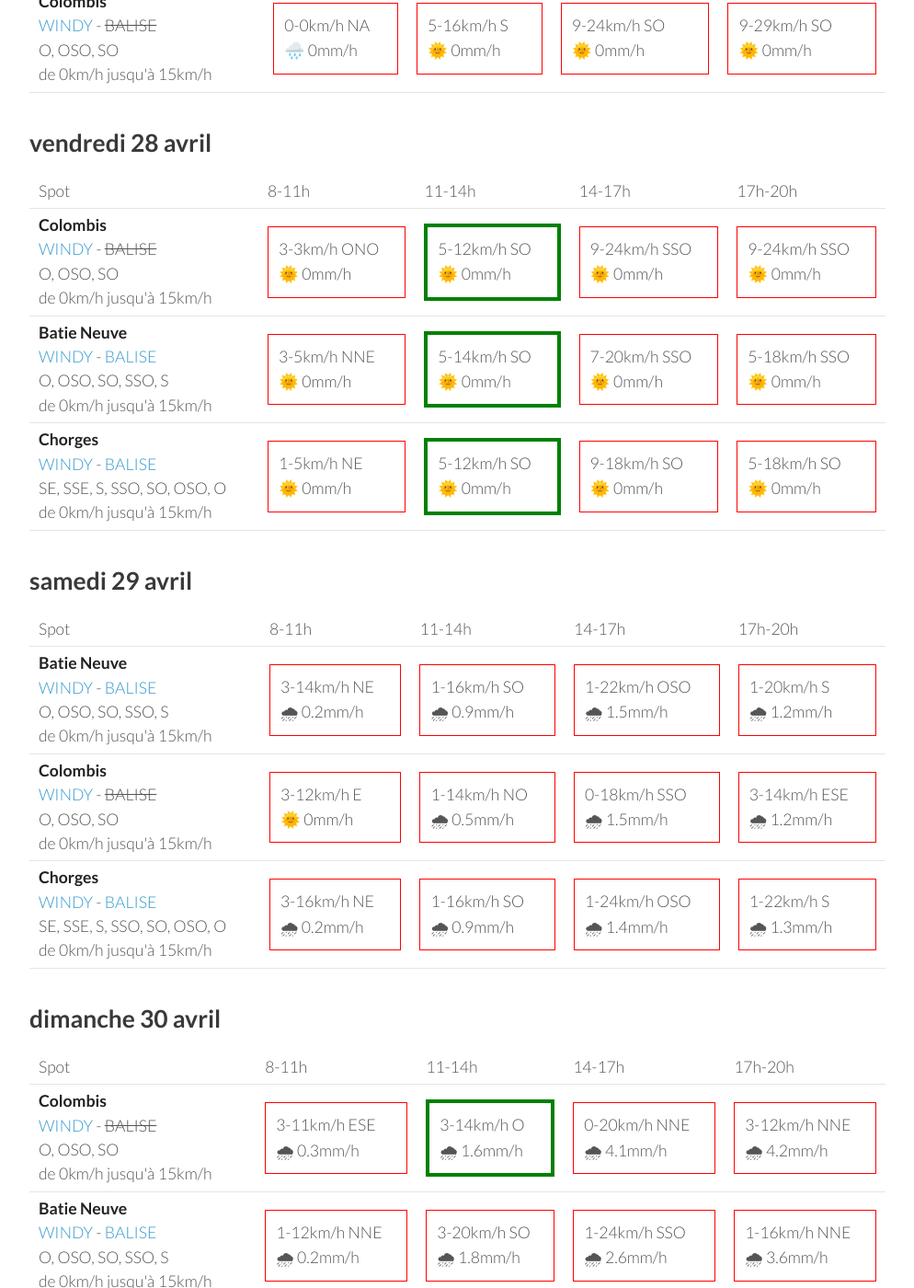
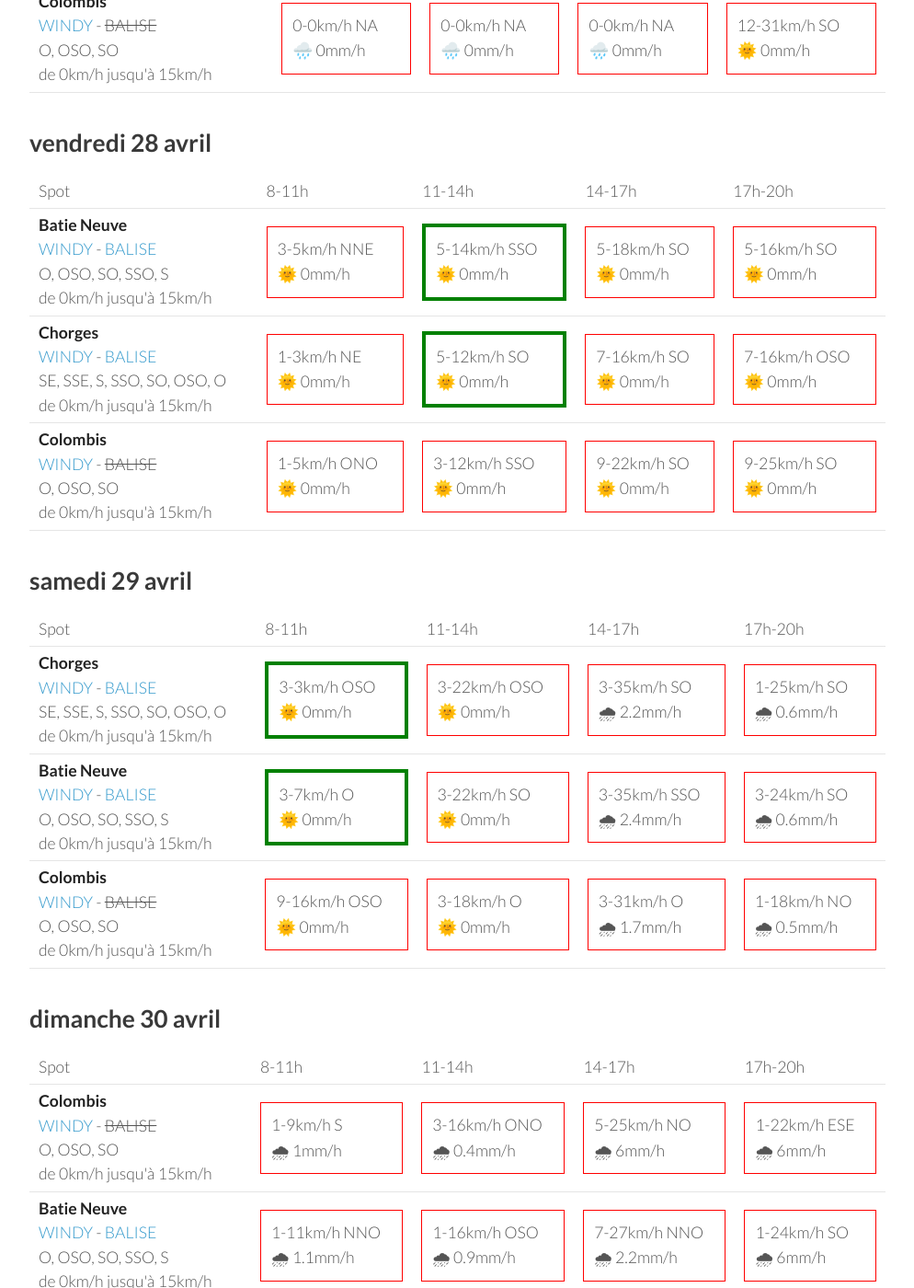
Before and after one commit to parapente-dans-le-nord/parapente-dans-le-nord.github.io, a Jekyll site: the page built from serre_poncon.markdown, in a window 1280 px wide and 1400 px high, scrolled down 616 px. Shown: the whole window at 92% size, without its empty margins (26-1020 px from the left). Built offline with Jekyll 4.4.1, drawn with Linux system fonts in a browser that asks for light colours; some of the changed text lies outside the part shown.

Commit message:
update index.markdown

```diff
--- a/serre_poncon.markdown
+++ b/serre_poncon.markdown
@@ -25,27 +25,27 @@ page mise à jour le jeudi 27 avril 17:31
         <td><strong>Batie Neuve</strong><br><a href="https://windy.com/44.584/6.236?44.559,6.262,10,m:eTtagly">WINDY</a> - <span class=""><a href="https://www.openwindmap.org/PP554">BALISE</a> </span><br> <span class="vent-favorable">O, OSO, SO, SSO, S</span><br><span class="force-vent">de 0km/h jusqu'à 15km/h</span> </td>
 
             <td><div class="not-flyable"><p>0-0km/h NA</p><p>🌧️ 0mm/h</p></div></td>
-            <td><div class="flyable"><p>5-14km/h S</p><p>🌞 0mm/h</p></div></td>
-            <td><div class="not-flyable"><p>7-24km/h SO</p><p>🌞 0mm/h</p></div></td>
-            <td><div class="not-flyable"><p>9-20km/h OSO</p><p>🌞 0mm/h</p></div></td>
+            <td><div class="not-flyable"><p>0-0km/h NA</p><p>🌧️ 0mm/h</p></div></td>
+            <td><div class="not-flyable"><p>0-0km/h NA</p><p>🌧️ 0mm/h</p></div></td>
+            <td><div class="not-flyable"><p>9-27km/h O</p><p>🌞 0mm/h</p></div></td>
 
     </tr>
 <tr>
         <td><strong>Chorges</strong><br><a href="https://windy.com/44.578/6.280?44.559,6.262,10">WINDY</a> - <span class=""><a href="https://www.openwindmap.org/PP554">BALISE</a> </span><br> <span class="vent-favorable">SE, SSE, S, SSO, SO, OSO, O</span><br><span class="force-vent">de 0km/h jusqu'à 15km/h</span> </td>
 
             <td><div class="not-flyable"><p>0-0km/h NA</p><p>🌧️ 0mm/h</p></div></td>
-            <td><div class="flyable"><p>5-12km/h S</p><p>🌞 0mm/h</p></div></td>
-            <td><div class="not-flyable"><p>7-22km/h OSO</p><p>🌞 0mm/h</p></div></td>
-            <td><div class="not-flyable"><p>7-16km/h SO</p><p>🌞 0mm/h</p></div></td>
+            <td><div class="not-flyable"><p>0-0km/h NA</p><p>🌧️ 0mm/h</p></div></td>
+            <td><div class="not-flyable"><p>0-0km/h NA</p><p>🌧️ 0mm/h</p></div></td>
+            <td><div class="not-flyable"><p>9-24km/h SO</p><p>🌞 0mm/h</p></div></td>
 
     </tr>
 <tr>
         <td><strong>Colombis</strong><br><a href="https://windy.com/44.494/6.216?44.559,6.262,10">WINDY</a> - <span class="no-balise"> BALISE </span><br> <span class="vent-favorable">O, OSO, SO</span><br><span class="force-vent">de 0km/h jusqu'à 15km/h</span> </td>
 
             <td><div class="not-flyable"><p>0-0km/h NA</p><p>🌧️ 0mm/h</p></div></td>
-            <td><div class="not-flyable"><p>5-16km/h S</p><p>🌞 0mm/h</p></div></td>
-            <td><div class="not-flyable"><p>9-24km/h SO</p><p>🌞 0mm/h</p></div></td>
-            <td><div class="not-flyable"><p>9-29km/h SO</p><p>🌞 0mm/h</p></div></td>
+            <td><div class="not-flyable"><p>0-0km/h NA</p><p>🌧️ 0mm/h</p></div></td>
+            <td><div class="not-flyable"><p>0-0km/h NA</p><p>🌧️ 0mm/h</p></div></td>
+            <td><div class="not-flyable"><p>12-31km/h SO</p><p>🌞 0mm/h</p></div></td>
 
     </tr>
 
@@ -65,32 +65,32 @@ page mise à jour le jeudi 27 avril 17:31
       <td>17h-20h</td>
     </tr>
 <tr>
-        <td><strong>Colombis</strong><br><a href="https://windy.com/44.494/6.216?44.559,6.262,10">WINDY</a> - <span class="no-balise"> BALISE </span><br> <span class="vent-favorable">O, OSO, SO</span><br><span class="force-vent">de 0km/h jusqu'à 15km/h</span> </td>
-
-            <td><div class="not-flyable"><p>3-3km/h ONO</p><p>🌞 0mm/h</p></div></td>
-            <td><div class="flyable"><p>5-12km/h SO</p><p>🌞 0mm/h</p></div></td>
-            <td><div class="not-flyable"><p>9-24km/h SSO</p><p>🌞 0mm/h</p></div></td>
-            <td><div class="not-flyable"><p>9-24km/h SSO</p><p>🌞 0mm/h</p></div></td>
-
-
-    </tr>
-<tr>
         <td><strong>Batie Neuve</strong><br><a href="https://windy.com/44.584/6.236?44.559,6.262,10,m:eTtagly">WINDY</a> - <span class=""><a href="https://www.openwindmap.org/PP554">BALISE</a> </span><br> <span class="vent-favorable">O, OSO, SO, SSO, S</span><br><span class="force-vent">de 0km/h jusqu'à 15km/h</span> </td>
 
             <td><div class="not-flyable"><p>3-5km/h NNE</p><p>🌞 0mm/h</p></div></td>
-            <td><div class="flyable"><p>5-14km/h SO</p><p>🌞 0mm/h</p></div></td>
-            <td><div class="not-flyable"><p>7-20km/h SSO</p><p>🌞 0mm/h</p></div></td>
-            <td><div class="not-flyable"><p>5-18km/h SSO</p><p>🌞 0mm/h</p></div></td>
+            <td><div class="flyable"><p>5-14km/h SSO</p><p>🌞 0mm/h</p></div></td>
+            <td><div class="not-flyable"><p>5-18km/h SO</p><p>🌞 0mm/h</p></div></td>
+            <td><div class="not-flyable"><p>5-16km/h SO</p><p>🌞 0mm/h</p></div></td>
 
 
     </tr>
 <tr>
         <td><strong>Chorges</strong><br><a href="https://windy.com/44.578/6.280?44.559,6.262,10">WINDY</a> - <span class=""><a href="https://www.openwindmap.org/PP554">BALISE</a> </span><br> <span class="vent-favorable">SE, SSE, S, SSO, SO, OSO, O</span><br><span class="force-vent">de 0km/h jusqu'à 15km/h</span> </td>
 
-            <td><div class="not-flyable"><p>1-5km/h NE</p><p>🌞 0mm/h</p></div></td>
+            <td><div class="not-flyable"><p>1-3km/h NE</p><p>🌞 0mm/h</p></div></td>
             <td><div class="flyable"><p>5-12km/h SO</p><p>🌞 0mm/h</p></div></td>
-            <td><div class="not-flyable"><p>9-18km/h SO</p><p>🌞 0mm/h</p></div></td>
-            <td><div class="not-flyable"><p>5-18km/h SO</p><p>🌞 0mm/h</p></div></td>
+            <td><div class="not-flyable"><p>7-16km/h SO</p><p>🌞 0mm/h</p></div></td>
+            <td><div class="not-flyable"><p>7-16km/h OSO</p><p>🌞 0mm/h</p></div></td>
+
+
+    </tr>
+<tr>
+        <td><strong>Colombis</strong><br><a href="https://windy.com/44.494/6.216?44.559,6.262,10">WINDY</a> - <span class="no-balise"> BALISE </span><br> <span class="vent-favorable">O, OSO, SO</span><br><span class="force-vent">de 0km/h jusqu'à 15km/h</span> </td>
+
+            <td><div class="not-flyable"><p>1-5km/h ONO</p><p>🌞 0mm/h</p></div></td>
+            <td><div class="not-flyable"><p>3-12km/h SSO</p><p>🌞 0mm/h</p></div></td>
+            <td><div class="not-flyable"><p>9-22km/h SO</p><p>🌞 0mm/h</p></div></td>
+            <td><div class="not-flyable"><p>9-25km/h SO</p><p>🌞 0mm/h</p></div></td>
 
 
     </tr>
@@ -111,32 +111,32 @@ page mise à jour le jeudi 27 avril 17:31
       <td>17h-20h</td>
     </tr>
 <tr>
+        <td><strong>Chorges</strong><br><a href="https://windy.com/44.578/6.280?44.559,6.262,10">WINDY</a> - <span class=""><a href="https://www.openwindmap.org/PP554">BALISE</a> </span><br> <span class="vent-favorable">SE, SSE, S, SSO, SO, OSO, O</span><br><span class="force-vent">de 0km/h jusqu'à 15km/h</span> </td>
+
+            <td><div class="flyable"><p>3-3km/h OSO</p><p>🌞 0mm/h</p></div></td>
+            <td><div class="not-flyable"><p>3-22km/h OSO</p><p>🌞 0mm/h</p></div></td>
+            <td><div class="not-flyable"><p>3-35km/h SO</p><p>🌧 2.2mm/h</p></div></td>
+            <td><div class="not-flyable"><p>1-25km/h SO</p><p>🌧 0.6mm/h</p></div></td>
+
+
+    </tr>
+<tr>
         <td><strong>Batie Neuve</strong><br><a href="https://windy.com/44.584/6.236?44.559,6.262,10,m:eTtagly">WINDY</a> - <span class=""><a href="https://www.openwindmap.org/PP554">BALISE</a> </span><br> <span class="vent-favorable">O, OSO, SO, SSO, S</span><br><span class="force-vent">de 0km/h jusqu'à 15km/h</span> </td>
 
-            <td><div class="not-flyable"><p>3-14km/h NE</p><p>🌧 0.2mm/h</p></div></td>
-            <td><div class="not-flyable"><p>1-16km/h SO</p><p>🌧 0.9mm/h</p></div></td>
-            <td><div class="not-flyable"><p>1-22km/h OSO</p><p>🌧 1.5mm/h</p></div></td>
-            <td><div class="not-flyable"><p>1-20km/h S</p><p>🌧 1.2mm/h</p></div></td>
+            <td><div class="flyable"><p>3-7km/h O</p><p>🌞 0mm/h</p></div></td>
+            <td><div class="not-flyable"><p>3-22km/h SO</p><p>🌞 0mm/h</p></div></td>
+            <td><div class="not-flyable"><p>3-35km/h SSO</p><p>🌧 2.4mm/h</p></div></td>
+            <td><div class="not-flyable"><p>3-24km/h SO</p><p>🌧 0.6mm/h</p></div></td>
 
 
     </tr>
 <tr>
         <td><strong>Colombis</strong><br><a href="https://windy.com/44.494/6.216?44.559,6.262,10">WINDY</a> - <span class="no-balise"> BALISE </span><br> <span class="vent-favorable">O, OSO, SO</span><br><span class="force-vent">de 0km/h jusqu'à 15km/h</span> </td>
 
-            <td><div class="not-flyable"><p>3-12km/h E</p><p>🌞 0mm/h</p></div></td>
-            <td><div class="not-flyable"><p>1-14km/h NO</p><p>🌧 0.5mm/h</p></div></td>
-            <td><div class="not-flyable"><p>0-18km/h SSO</p><p>🌧 1.5mm/h</p></div></td>
-            <td><div class="not-flyable"><p>3-14km/h ESE</p><p>🌧 1.2mm/h</p></div></td>
-
-
-    </tr>
-<tr>
-        <td><strong>Chorges</strong><br><a href="https://windy.com/44.578/6.280?44.559,6.262,10">WINDY</a> - <span class=""><a href="https://www.openwindmap.org/PP554">BALISE</a> </span><br> <span class="vent-favorable">SE, SSE, S, SSO, SO, OSO, O</span><br><span class="force-vent">de 0km/h jusqu'à 15km/h</span> </td>
-
-            <td><div class="not-flyable"><p>3-16km/h NE</p><p>🌧 0.2mm/h</p></div></td>
-            <td><div class="not-flyable"><p>1-16km/h SO</p><p>🌧 0.9mm/h</p></div></td>
-            <td><div class="not-flyable"><p>1-24km/h OSO</p><p>🌧 1.4mm/h</p></div></td>
-            <td><div class="not-flyable"><p>1-22km/h S</p><p>🌧 1.3mm/h</p></div></td>
+            <td><div class="not-flyable"><p>9-16km/h OSO</p><p>🌞 0mm/h</p></div></td>
+            <td><div class="not-flyable"><p>3-18km/h O</p><p>🌞 0mm/h</p></div></td>
+            <td><div class="not-flyable"><p>3-31km/h O</p><p>🌧 1.7mm/h</p></div></td>
+            <td><div class="not-flyable"><p>1-18km/h NO</p><p>🌧 0.5mm/h</p></div></td>
 
 
     </tr>
@@ -159,30 +159,30 @@ page mise à jour le jeudi 27 avril 17:31
 <tr>
         <td><strong>Colombis</strong><br><a href="https://windy.com/44.494/6.216?44.559,6.262,10">WINDY</a> - <span class="no-balise"> BALISE </span><br> <span class="vent-favorable">O, OSO, SO</span><br><span class="force-vent">de 0km/h jusqu'à 15km/h</span> </td>
 
-            <td><div class="not-flyable"><p>3-11km/h ESE</p><p>🌧 0.3mm/h</p></div></td>
-            <td><div class="flyable"><p>3-14km/h O</p><p>🌧 1.6mm/h</p></div></td>
-            <td><div class="not-flyable"><p>0-20km/h NNE</p><p>🌧 4.1mm/h</p></div></td>
-            <td><div class="not-flyable"><p>3-12km/h NNE</p><p>🌧 4.2mm/h</p></div></td>
+            <td><div class="not-flyable"><p>1-9km/h S</p><p>🌧 1mm/h</p></div></td>
+            <td><div class="not-flyable"><p>3-16km/h ONO</p><p>🌧 0.4mm/h</p></div></td>
+            <td><div class="not-flyable"><p>5-25km/h NO</p><p>🌧 6mm/h</p></div></td>
+            <td><div class="not-flyable"><p>1-22km/h ESE</p><p>🌧 6mm/h</p></div></td>
 
 
     </tr>
 <tr>
         <td><strong>Batie Neuve</strong><br><a href="https://windy.com/44.584/6.236?44.559,6.262,10,m:eTtagly">WINDY</a> - <span class=""><a href="https://www.openwindmap.org/PP554">BALISE</a> </span><br> <span class="vent-favorable">O, OSO, SO, SSO, S</span><br><span class="force-vent">de 0km/h jusqu'à 15km/h</span> </td>
 
-            <td><div class="not-flyable"><p>1-12km/h NNE</p><p>🌧 0.2mm/h</p></div></td>
-            <td><div class="not-flyable"><p>3-20km/h SO</p><p>🌧 1.8mm/h</p></div></td>
-            <td><div class="not-flyable"><p>1-24km/h SSO</p><p>🌧 2.6mm/h</p></div></td>
-            <td><div class="not-flyable"><p>1-16km/h NNE</p><p>🌧 3.6mm/h</p></div></td>
+            <td><div class="not-flyable"><p>1-11km/h NNO</p><p>🌧 1.1mm/h</p></div></td>
+            <td><div class="not-flyable"><p>1-16km/h OSO</p><p>🌧 0.9mm/h</p></div></td>
+            <td><div class="not-flyable"><p>7-27km/h NNO</p><p>🌧 2.2mm/h</p></div></td>
+            <td><div class="not-flyable"><p>1-24km/h SO</p><p>🌧 6mm/h</p></div></td>
 
 
     </tr>
 <tr>
         <td><strong>Chorges</strong><br><a href="https://windy.com/44.578/6.280?44.559,6.262,10">WINDY</a> - <span class=""><a href="https://www.openwindmap.org/PP554">BALISE</a> </span><br> <span class="vent-favorable">SE, SSE, S, SSO, SO, OSO, O</span><br><span class="force-vent">de 0km/h jusqu'à 15km/h</span> </td>
 
-            <td><div class="not-flyable"><p>3-16km/h NE</p><p>🌞 0mm/h</p></div></td>
-            <td><div class="not-flyable"><p>3-20km/h SO</p><p>🌧 1.9mm/h</p></div></td>
-            <td><div class="not-flyable"><p>1-24km/h S</p><p>🌧 3.2mm/h</p></div></td>
-            <td><div class="not-flyable"><p>1-18km/h NE</p><p>🌧 3.5mm/h</p></div></td>
+            <td><div class="not-flyable"><p>1-12km/h NE</p><p>🌧 1.3mm/h</p></div></td>
+            <td><div class="not-flyable"><p>1-18km/h O</p><p>🌧 1.1mm/h</p></div></td>
+            <td><div class="not-flyable"><p>5-27km/h NNO</p><p>🌧 2.7mm/h</p></div></td>
+            <td><div class="not-flyable"><p>1-24km/h S</p><p>🌧 7mm/h</p></div></td>
 
 
     </tr>
@@ -205,30 +205,30 @@ page mise à jour le jeudi 27 avril 17:31
 <tr>
         <td><strong>Batie Neuve</strong><br><a href="https://windy.com/44.584/6.236?44.559,6.262,10,m:eTtagly">WINDY</a> - <span class=""><a href="https://www.openwindmap.org/PP554">BALISE</a> </span><br> <span class="vent-favorable">O, OSO, SO, SSO, S</span><br><span class="force-vent">de 0km/h jusqu'à 15km/h</span> </td>
 
-            <td><div class="not-flyable"><p>5-18km/h NE</p><p>🌞 0mm/h</p></div></td>
+            <td><div class="not-flyable"><p>1-12km/h N</p><p>🌧 0.2mm/h</p></div></td>
             <td><div class="not-flyable"><p>3-22km/h O</p><p>🌞 0mm/h</p></div></td>
-            <td><div class="not-flyable"><p>1-25km/h SSO</p><p>🌧 0.4mm/h</p></div></td>
-            <td><div class="not-flyable"><p>1-33km/h ONO</p><p>🌧 1mm/h</p></div></td>
+            <td><div class="not-flyable"><p>9-33km/h ONO</p><p>🌧 0.8mm/h</p></div></td>
+            <td><div class="not-flyable"><p>5-35km/h ONO</p><p>🌧 1.3mm/h</p></div></td>
+
+
+    </tr>
+<tr>
+        <td><strong>Colombis</strong><br><a href="https://windy.com/44.494/6.216?44.559,6.262,10">WINDY</a> - <span class="no-balise"> BALISE </span><br> <span class="vent-favorable">O, OSO, SO</span><br><span class="force-vent">de 0km/h jusqu'à 15km/h</span> </td>
+
+            <td><div class="not-flyable"><p>1-11km/h N</p><p>🌞 0mm/h</p></div></td>
+            <td><div class="not-flyable"><p>5-20km/h ONO</p><p>🌞 0mm/h</p></div></td>
+            <td><div class="not-flyable"><p>11-29km/h ONO</p><p>🌧 0.3mm/h</p></div></td>
+            <td><div class="not-flyable"><p>5-35km/h ONO</p><p>🌧 1.2mm/h</p></div></td>
 
 
     </tr>
 <tr>
         <td><strong>Chorges</strong><br><a href="https://windy.com/44.578/6.280?44.559,6.262,10">WINDY</a> - <span class=""><a href="https://www.openwindmap.org/PP554">BALISE</a> </span><br> <span class="vent-favorable">SE, SSE, S, SSO, SO, OSO, O</span><br><span class="force-vent">de 0km/h jusqu'à 15km/h</span> </td>
 
-            <td><div class="not-flyable"><p>5-20km/h NE</p><p>🌞 0mm/h</p></div></td>
-            <td><div class="not-flyable"><p>3-24km/h O</p><p>🌞 0mm/h</p></div></td>
-            <td><div class="not-flyable"><p>1-25km/h SSE</p><p>🌧 0.6mm/h</p></div></td>
-            <td><div class="not-flyable"><p>1-33km/h SSO</p><p>🌧 1.2mm/h</p></div></td>
-
-
-    </tr>
-<tr>
-        <td><strong>Colombis</strong><br><a href="https://windy.com/44.494/6.216?44.559,6.262,10">WINDY</a> - <span class="no-balise"> BALISE </span><br> <span class="vent-favorable">O, OSO, SO</span><br><span class="force-vent">de 0km/h jusqu'à 15km/h</span> </td>
-
-            <td><div class="not-flyable"><p>5-16km/h E</p><p>🌞 0mm/h</p></div></td>
-            <td><div class="not-flyable"><p>5-22km/h NO</p><p>🌞 0mm/h</p></div></td>
-            <td><div class="not-flyable"><p>1-24km/h N</p><p>🌧 0.3mm/h</p></div></td>
-            <td><div class="not-flyable"><p>1-27km/h ESE</p><p>🌧 2.8mm/h</p></div></td>
+            <td><div class="not-flyable"><p>1-11km/h NNE</p><p>🌧 0.4mm/h</p></div></td>
+            <td><div class="not-flyable"><p>3-20km/h OSO</p><p>🌞 0mm/h</p></div></td>
+            <td><div class="not-flyable"><p>9-31km/h O</p><p>🌧 0.7mm/h</p></div></td>
+            <td><div class="not-flyable"><p>3-33km/h O</p><p>🌧 1.7mm/h</p></div></td>
 
 
     </tr>
@@ -251,30 +251,30 @@ page mise à jour le jeudi 27 avril 17:31
 <tr>
         <td><strong>Batie Neuve</strong><br><a href="https://windy.com/44.584/6.236?44.559,6.262,10,m:eTtagly">WINDY</a> - <span class=""><a href="https://www.openwindmap.org/PP554">BALISE</a> </span><br> <span class="vent-favorable">O, OSO, SO, SSO, S</span><br><span class="force-vent">de 0km/h jusqu'à 15km/h</span> </td>
 
-            <td><div class="not-flyable"><p>3-22km/h NNE</p><p>🌞 0mm/h</p></div></td>
-            <td><div class="not-flyable"><p>1-22km/h ONO</p><p>🌞 0mm/h</p></div></td>
-            <td><div class="not-flyable"><p>5-25km/h O</p><p>🌞 0mm/h</p></div></td>
-            <td><div class="not-flyable"><p>7-31km/h ONO</p><p>🌧 0.3mm/h</p></div></td>
+            <td><div class="not-flyable"><p>3-24km/h N</p><p>🌞 0mm/h</p></div></td>
+            <td><div class="not-flyable"><p>3-24km/h ONO</p><p>🌞 0mm/h</p></div></td>
+            <td><div class="not-flyable"><p>5-25km/h ONO</p><p>🌞 0mm/h</p></div></td>
+            <td><div class="not-flyable"><p>11-33km/h NO</p><p>🌞 0mm/h</p></div></td>
 
 
     </tr>
 <tr>
         <td><strong>Colombis</strong><br><a href="https://windy.com/44.494/6.216?44.559,6.262,10">WINDY</a> - <span class="no-balise"> BALISE </span><br> <span class="vent-favorable">O, OSO, SO</span><br><span class="force-vent">de 0km/h jusqu'à 15km/h</span> </td>
 
-            <td><div class="not-flyable"><p>3-18km/h ENE</p><p>🌞 0mm/h</p></div></td>
-            <td><div class="not-flyable"><p>3-18km/h N</p><p>🌞 0mm/h</p></div></td>
-            <td><div class="not-flyable"><p>9-27km/h O</p><p>🌞 0mm/h</p></div></td>
-            <td><div class="not-flyable"><p>7-31km/h ONO</p><p>🌧 0.2mm/h</p></div></td>
+            <td><div class="not-flyable"><p>1-16km/h N</p><p>🌞 0mm/h</p></div></td>
+            <td><div class="not-flyable"><p>5-22km/h NO</p><p>🌞 0mm/h</p></div></td>
+            <td><div class="not-flyable"><p>7-25km/h ONO</p><p>🌞 0mm/h</p></div></td>
+            <td><div class="not-flyable"><p>12-38km/h NO</p><p>🌞 0mm/h</p></div></td>
 
 
     </tr>
 <tr>
         <td><strong>Chorges</strong><br><a href="https://windy.com/44.578/6.280?44.559,6.262,10">WINDY</a> - <span class=""><a href="https://www.openwindmap.org/PP554">BALISE</a> </span><br> <span class="vent-favorable">SE, SSE, S, SSO, SO, OSO, O</span><br><span class="force-vent">de 0km/h jusqu'à 15km/h</span> </td>
 
-            <td><div class="not-flyable"><p>5-25km/h NE</p><p>🌞 0mm/h</p></div></td>
-            <td><div class="not-flyable"><p>0-25km/h NNE</p><p>🌞 0mm/h</p></div></td>
-            <td><div class="not-flyable"><p>5-25km/h O</p><p>🌞 0mm/h</p></div></td>
-            <td><div class="not-flyable"><p>7-29km/h O</p><p>🌧 0.3mm/h</p></div></td>
+            <td><div class="not-flyable"><p>3-25km/h NE</p><p>🌞 0mm/h</p></div></td>
+            <td><div class="not-flyable"><p>1-25km/h NO</p><p>🌞 0mm/h</p></div></td>
+            <td><div class="not-flyable"><p>3-25km/h ONO</p><p>🌞 0mm/h</p></div></td>
+            <td><div class="not-flyable"><p>9-31km/h NO</p><p>🌞 0mm/h</p></div></td>
 
 
     </tr>
```
Also changed, not shown: other parts of serre_poncon.markdown (+1 -1 lines).
